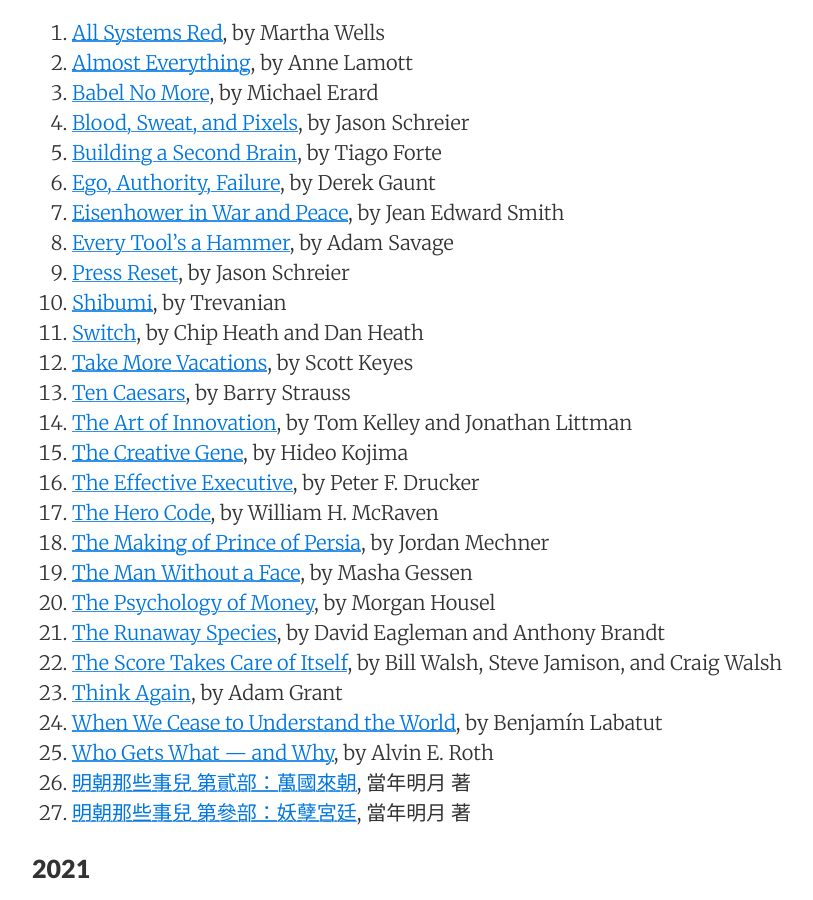
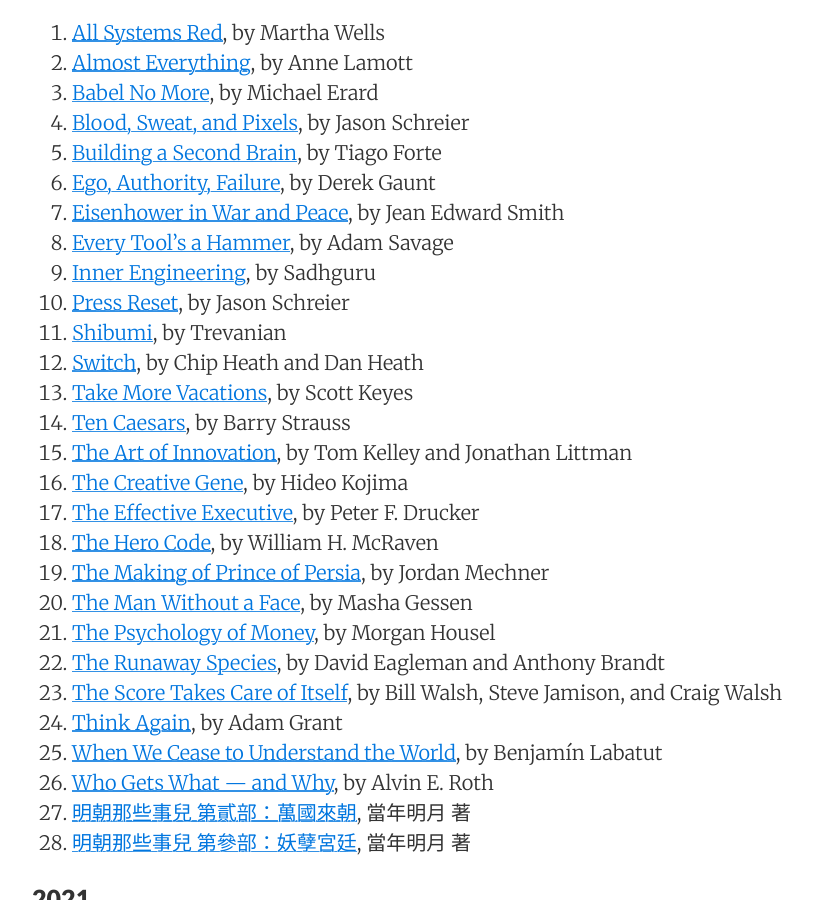
Before and after one commit to sewardlee337/sewardlee337.github.io, a Jekyll site: the page built from readinglist.md, in a window 1280 px wide and 900 px high, scrolled down 590 px. Shown: the whole window, without its empty margins (188-1001 px from the left). Built offline with Jekyll 4.4.1, drawn with Linux system fonts in a browser that asks for light colours; nearby versions of some CDN libraries.

Commit message:
update reading list

```diff
--- a/readinglist.md
+++ b/readinglist.md
@@ -28,6 +28,7 @@
 1. [Ego, Authority, Failure](https://amzn.to/3OTR3Fa), by Derek Gaunt
 1. [Eisenhower in War and Peace](https://amzn.to/3JtzeLm), by Jean Edward Smith
 1. [Every Tool's a Hammer](https://amzn.to/3A1N8SD), by Adam Savage
+1. [Inner Engineering](https://amzn.to/3QRBQ8s), by Sadhguru
 1. [Press Reset](https://amzn.to/3RAPPA8), by Jason Schreier
 1. [Shibumi](https://amzn.to/3yItrPf), by Trevanian
 1. [Switch](https://amzn.to/3zlhZcv), by Chip Heath and Dan Heath
```
